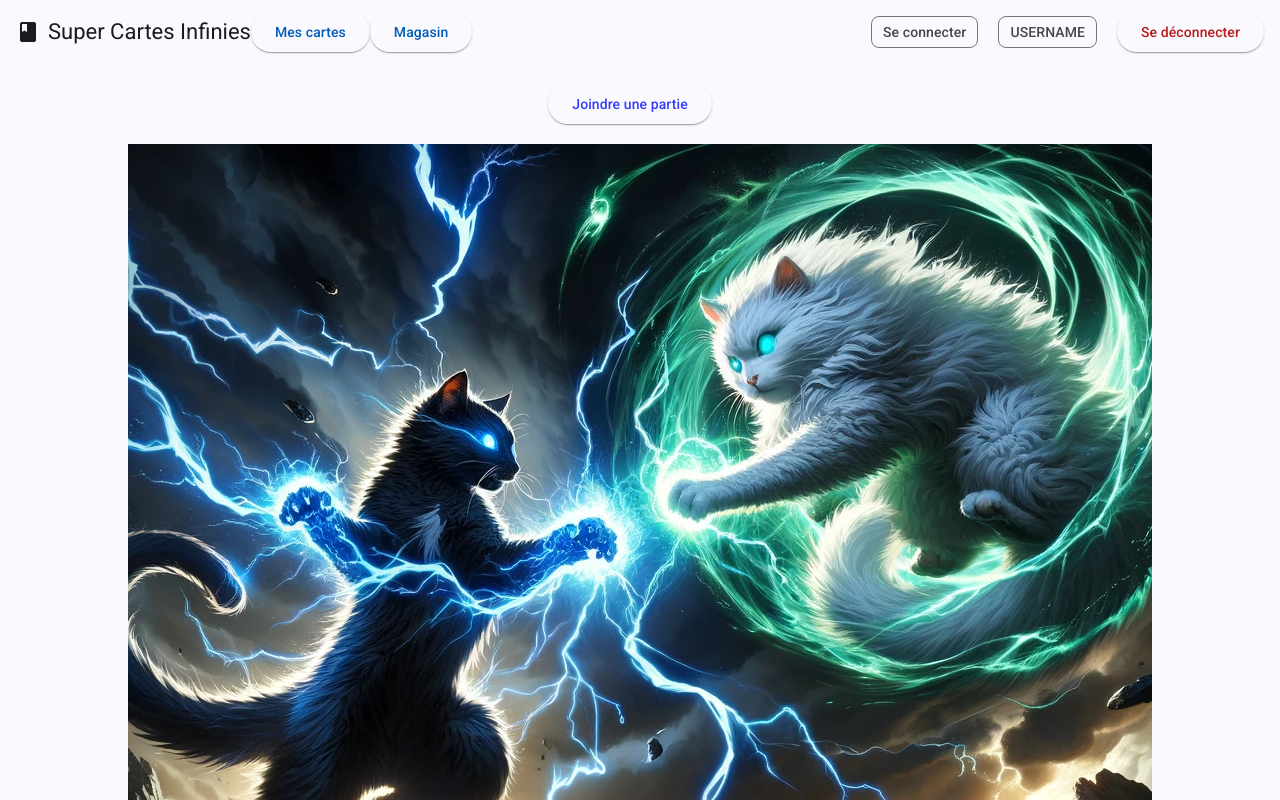
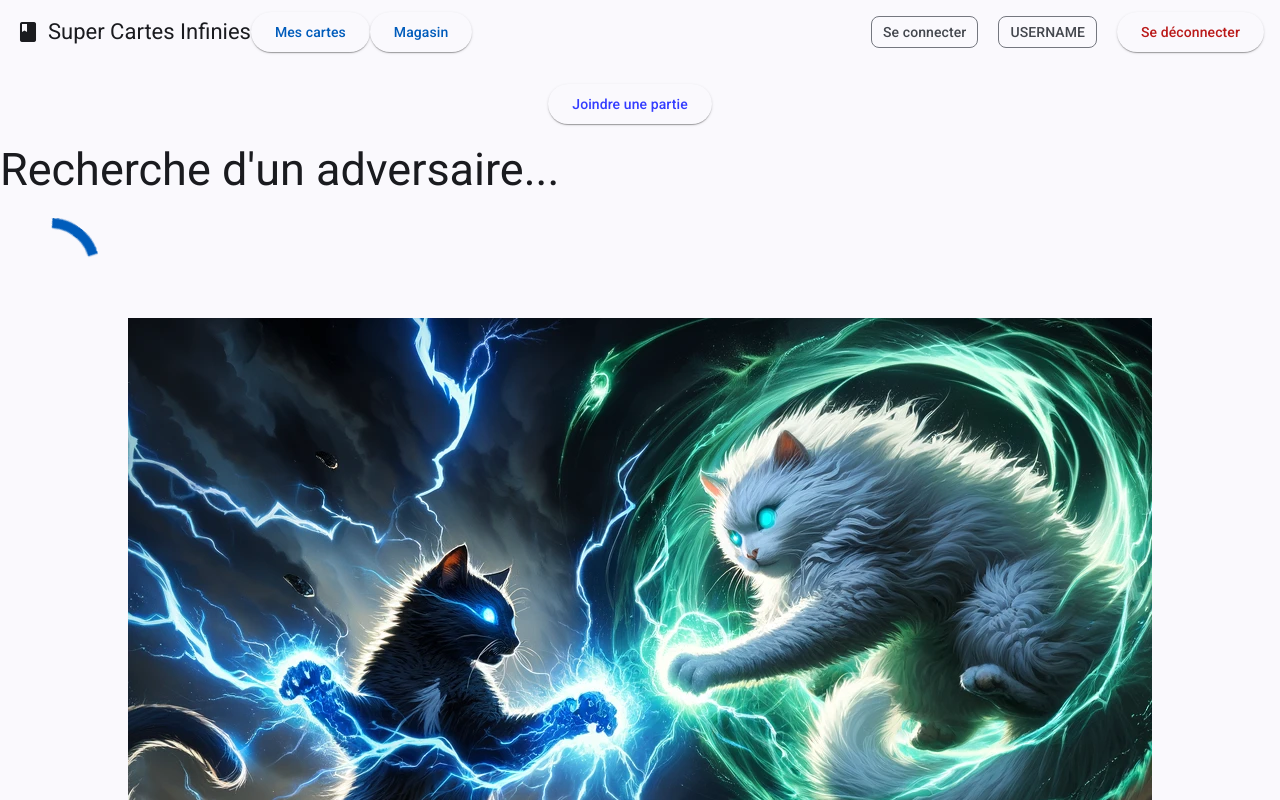
Before and after one commit to ColinMarotte/5W5_TP_Client, an Angular app in the folder ngsci-depart-main/: page /#/ in a window 1280 px wide. Shown: the top 800 px of the page. Built offline with nearby package versions, Linux system fonts and the light colour scheme.

Commit message:
PROGRESS : Dialogue

```diff
--- a/ngsci-depart-main/src/app/components/dialog/dialog.component.html
+++ b/ngsci-depart-main/src/app/components/dialog/dialog.component.html
@@ -1,4 +1,4 @@
-<!-- <div class="loading-dialog">
+<div class="loading-dialog">
   <h2>Recherche d'un adversaire...</h2>
-  <mat-progress-spinner mode="indeterminate"></mat-progress-spinner>
-</div> -->
+  <mat-spinner> ></mat-spinner>
+</div>
--- a/ngsci-depart-main/src/app/components/dialog/dialog.component.ts
+++ b/ngsci-depart-main/src/app/components/dialog/dialog.component.ts
@@ -5,7 +5,8 @@ import { MatProgressSpinnerModule } from '@angular/material/progress-spinner';
 @Component({
   selector: 'app-dialog',
   templateUrl: './dialog.component.html',
-  standalone: true
+  standalone: true,
+  imports: [MatProgressSpinnerModule],
 })
 export class DialogComponent implements OnInit {
 
--- a/ngsci-depart-main/src/app/components/home/home.component.html
+++ b/ngsci-depart-main/src/app/components/home/home.component.html
@@ -5,4 +5,6 @@
 <div *ngIf="recherche">
 
 </div>
+
+<app-dialog></app-dialog>
 <router-outlet></router-outlet>
--- a/ngsci-depart-main/src/app/components/home/home.component.ts
+++ b/ngsci-depart-main/src/app/components/home/home.component.ts
@@ -12,7 +12,7 @@ import { MatIcon } from '@angular/material/icon';
   templateUrl: './home.component.html',
   styleUrls: ['./home.component.css'],
   standalone: true,
-  imports: [MatButtonModule, RouterOutlet, CommonModule, FormsModule, MatIcon]
+  imports: [MatButtonModule, RouterOutlet, CommonModule, FormsModule, MatIcon, DialogComponent]
 })
 export class HomeComponent implements OnInit {
 
```
